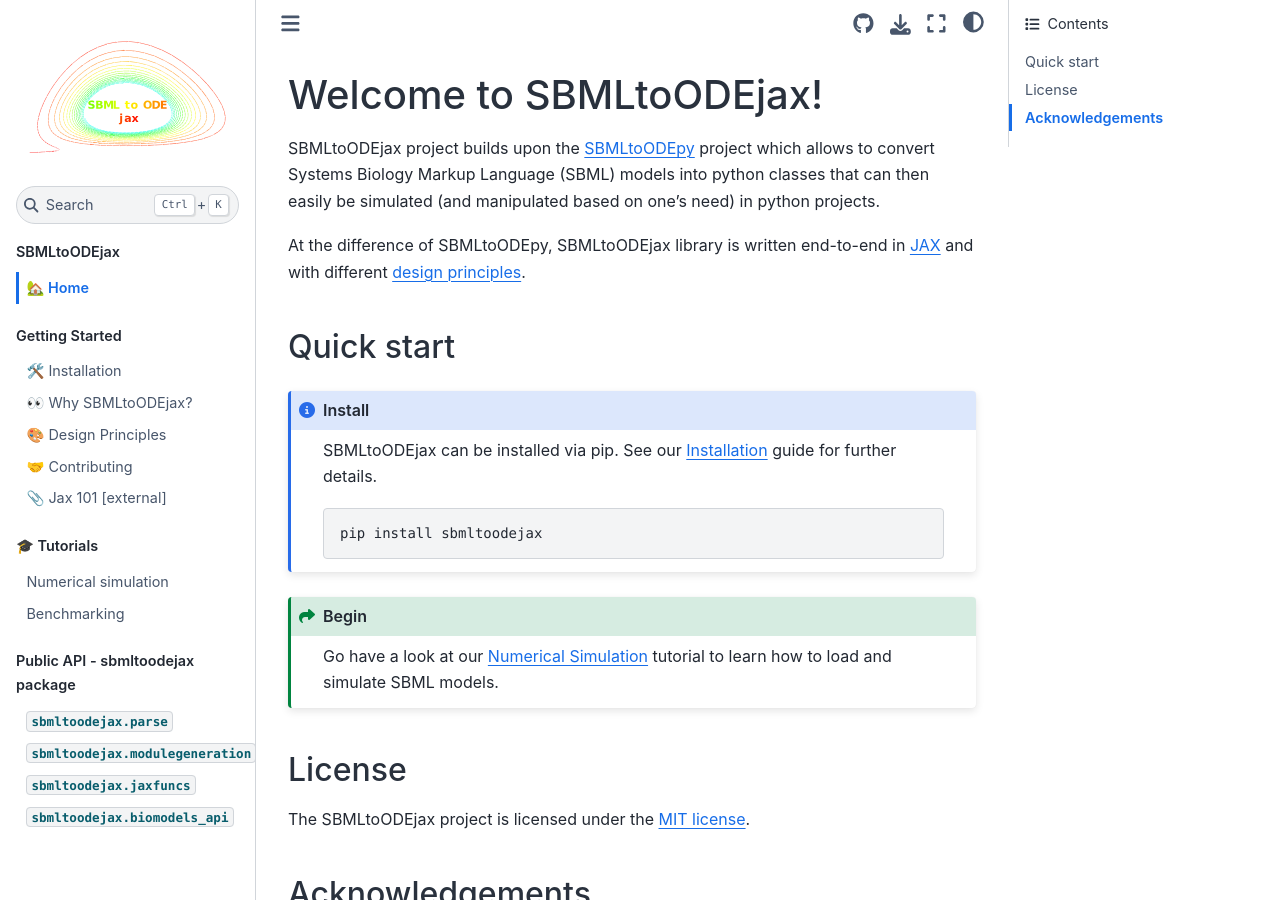
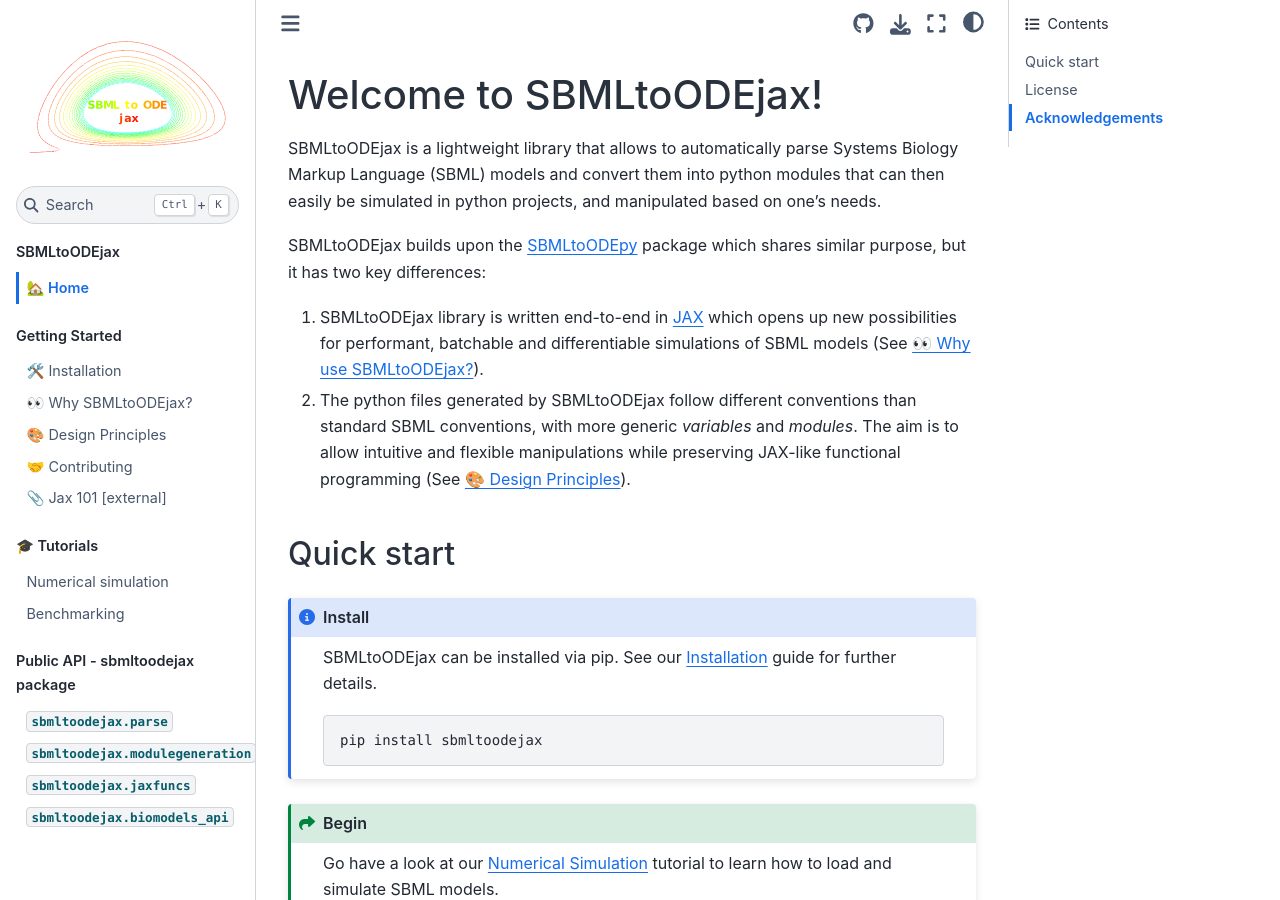
Before and after one commit to flowersteam/sbmltoodejax, a Sphinx documentation site: the page built from docs/source/index.md, in a window 1280 px wide and 900 px high. Built offline with Sphinx 7.4.7 and the Sphinx Book theme 1.1.4, drawn with Linux system fonts in a browser that asks for light colours; pages that are not in the unit, such as notebooks, are missing from menus.

Commit message:
updated SBMLtoODEjax homepage summary

```diff
--- a/docs/source/index.md
+++ b/docs/source/index.md
@@ -1,11 +1,14 @@
 # Welcome to SBMLtoODEjax!
 
-SBMLtoODEjax project builds upon the [SBMLtoODEpy](https://github.com/AnabelSMRuggiero/sbmltoodepy) project which allows to convert
-Systems Biology Markup Language (SBML) models into python classes that can then easily be
-simulated (and manipulated based on one's need) in python projects.
+SBMLtoODEjax is a lightweight library that allows to automatically parse Systems Biology Markup Language (SBML) models and convert them into
+python modules that can then easily be simulated in python projects, and manipulated based on one’s needs.
 
-At the difference of SBMLtoODEpy, SBMLtoODEjax library is written end-to-end in [JAX](https://github.com/google/jax)
-and with different [design principles](./design_principles.md).
+
+SBMLtoODEjax builds upon the [SBMLtoODEpy](https://github.com/AnabelSMRuggiero/sbmltoodepy) package which shares similar purpose, but it has two key differences:
+1. SBMLtoODEjax library is written end-to-end in [JAX](https://github.com/google/jax) which opens up new possibilities for performant, batchable and differentiable simulations of SBML models
+   (See [👀 Why use SBMLtoODEjax?](./design_principles.md)).
+2. The python files generated by SBMLtoODEjax follow different conventions than standard SBML conventions, with more generic *variables* and *modules*.
+The aim is to allow intuitive and flexible manipulations while preserving JAX-like functional programming (See [🎨 Design Principles](./design_principles.md)).
 
 ## Quick start
 
```
